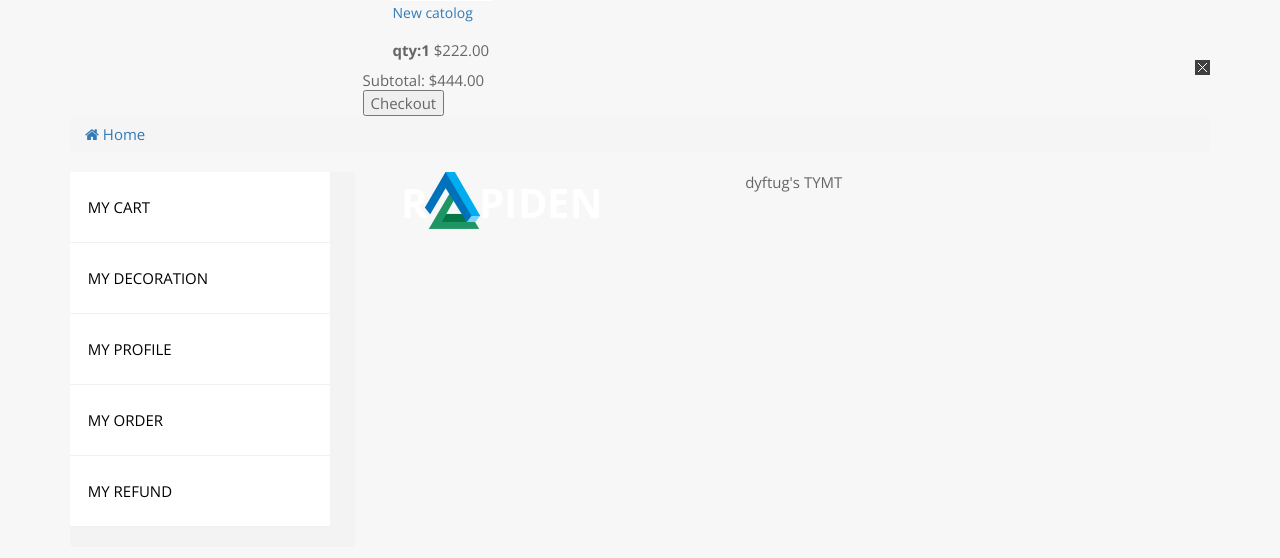
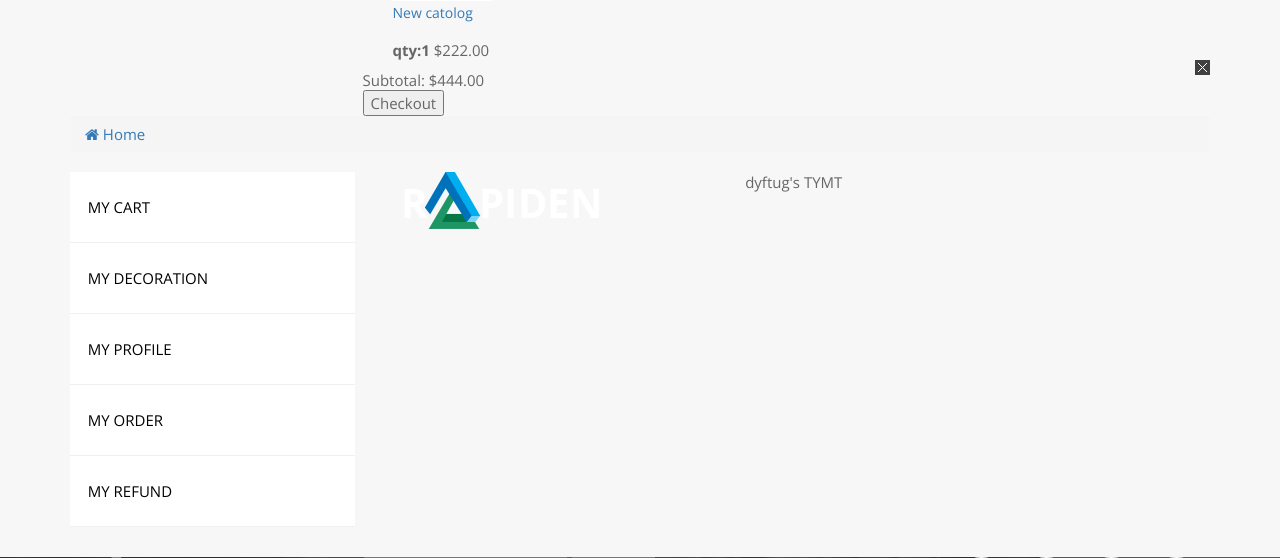
Before and after one commit to tom14287/FlaskLearning, a Flask app: page /consumer in a window 1280 px wide. Shown: the part 537-1095 px from the top of the page. Run offline with Flask 2, Linux system fonts and the light colour scheme; some libraries are stand-ins or nearby versions.

Commit message:
fix cusmer white edge

```diff
--- a/app/templates/consumer_side.html
+++ b/app/templates/consumer_side.html
@@ -1,5 +1,5 @@
 
-<nav class="navbar navbar-side col-lg-3 col-md-3 col-sm-6 col-xs-12 homepage_side"  role="navigation">
+<nav class="navbar navbar-side col-lg-3 col-md-3 col-sm-6 col-xs-12 homepage_side"  style=" padding: 0px 0px 0px 0px;" role="navigation">
 
     <div class="sidebar-collapse">
 
```
